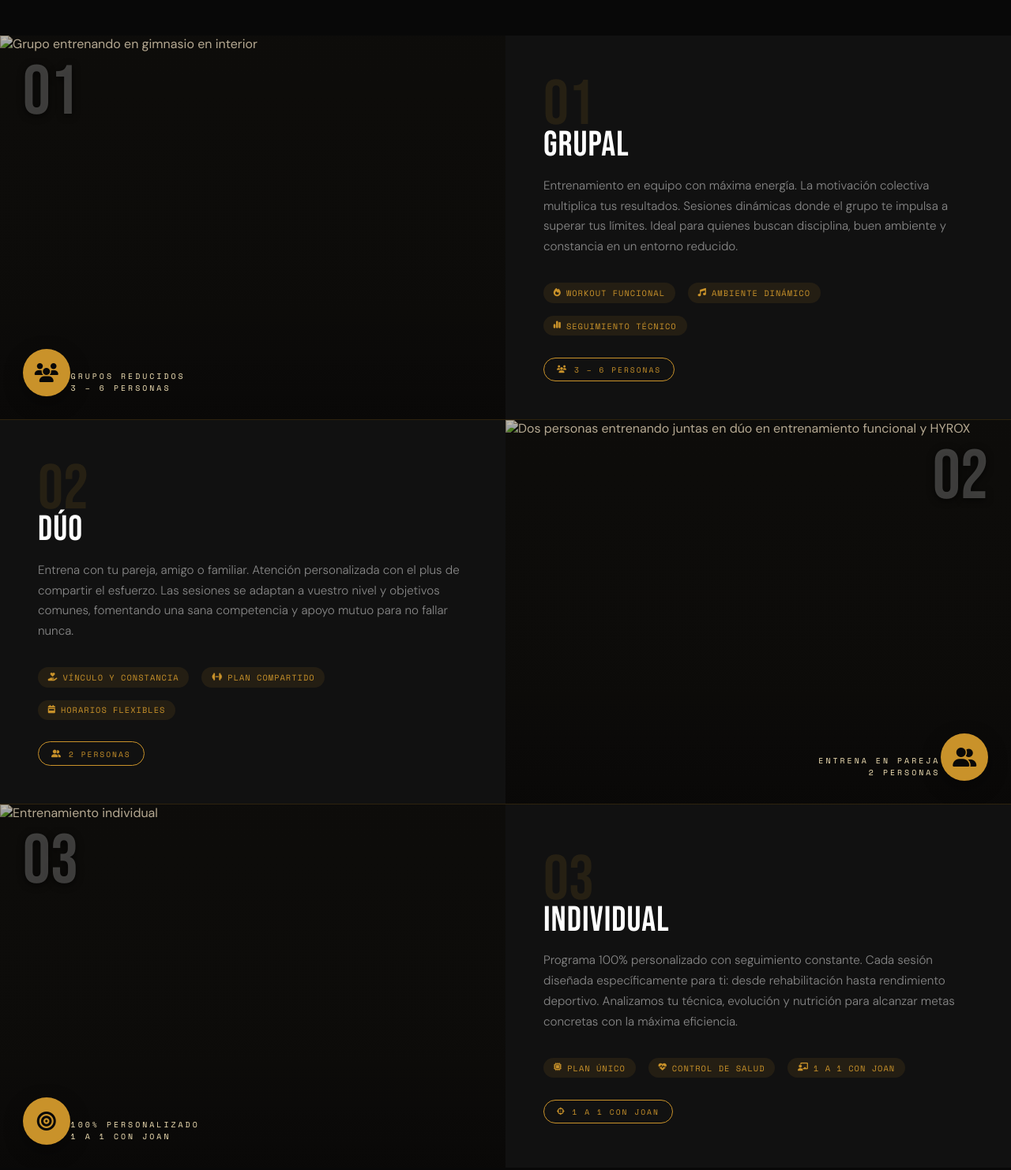
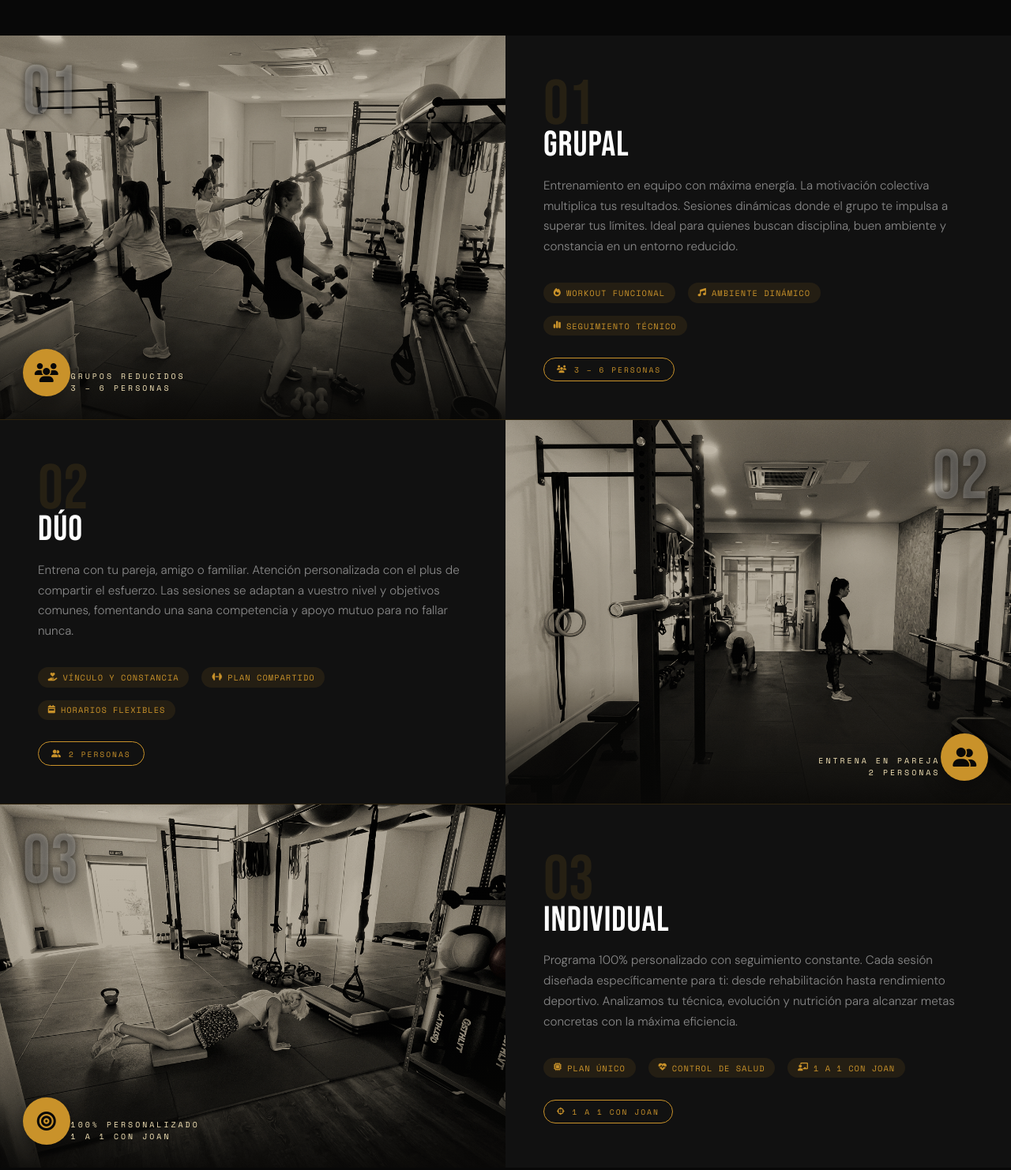
Before and after one commit to JM-TRAINING/JM-TRAINING.github.io, a plain HTML site: page index.html in a window 1280 px wide. Shown: the part 1241-2723 px from the top of the page at 79% size. Drawn offline with nearby package versions, Linux system fonts and the light colour scheme.

Commit message:
Update index.html

````diff
--- a/index.html
+++ b/index.html
@@ -538,7 +538,7 @@ footer span{color:var(--gold)}
     <!-- GRUPAL -->
     <div class="clase-item">
       <div class="clase-icon-area">
-        <img class="clase-photo" src="grupal.png" alt="Grupo entrenando en gimnasio en interior" loading="lazy">
+        <img class="clase-photo" src="grupal.jpg" alt="Grupo entrenando en gimnasio en interior" loading="lazy">
         <div class="photo-shade"></div>
         <div class="photo-tint"></div>
         <div class="clase-big-num">01</div>
@@ -560,7 +560,7 @@ footer span{color:var(--gold)}
     <!-- DÚO -->
     <div class="clase-item">
       <div class="clase-icon-area">
-        <img class="clase-photo" src="duos.png" alt="Dos personas entrenando juntas en dúo en entrenamiento funcional y HYROX" loading="lazy">
+        <img class="clase-photo" src="duos.jpg" alt="Dos personas entrenando juntas en dúo en entrenamiento funcional y HYROX" loading="lazy">
         <div class="photo-shade"></div>
         <div class="photo-tint"></div>
         <div class="clase-big-num">02</div>
@@ -582,7 +582,7 @@ footer span{color:var(--gold)}
     <!-- INDIVIDUAL -->
     <div class="clase-item">
       <div class="clase-icon-area">
-        <img class="clase-photo" src="indi.png" alt="Entrenamiento individual" loading="lazy">
+        <img class="clase-photo" src="indi.jpg" alt="Entrenamiento individual" loading="lazy">
         <div class="photo-shade"></div>
         <div class="photo-tint"></div>
         <div class="clase-big-num">03</div>
@@ -729,4 +729,4 @@ const ro=new IntersectionObserver(entries=>{entries.forEach(e=>{if(e.isIntersect
 </script>
 </body>
 </html>
-```[cite: 4]
+```[cite: 4, 11]
````
